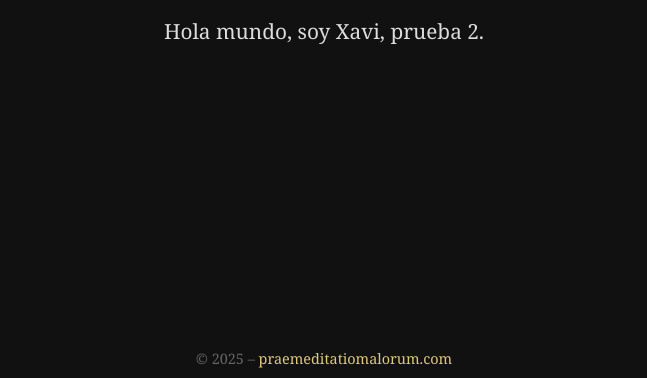
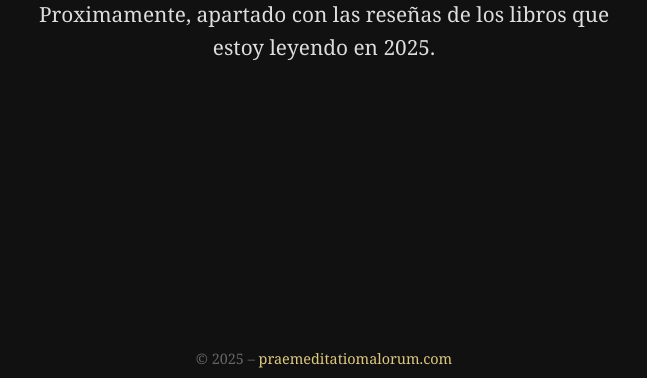
Before and after one commit to Goldorak95/praemeditatiomalorum, a plain HTML site: page index.html in a window 1280 px wide. Shown: the part 422-800 px from the top of the page, without its empty margins (316-963 px from the left). Drawn offline with Linux system fonts and the light colour scheme.

Commit message:
pequeño cambio en p

```diff
--- a/index.html
+++ b/index.html
@@ -52,7 +52,7 @@
 
   <h1>Praemeditatio Malorum</h1>
   <p>
-    Hola mundo, soy Xavi, prueba 2.
+    Proximamente, apartado con las reseñas de los libros que estoy leyendo en 2025.
   </p>
 
   <footer>
```
